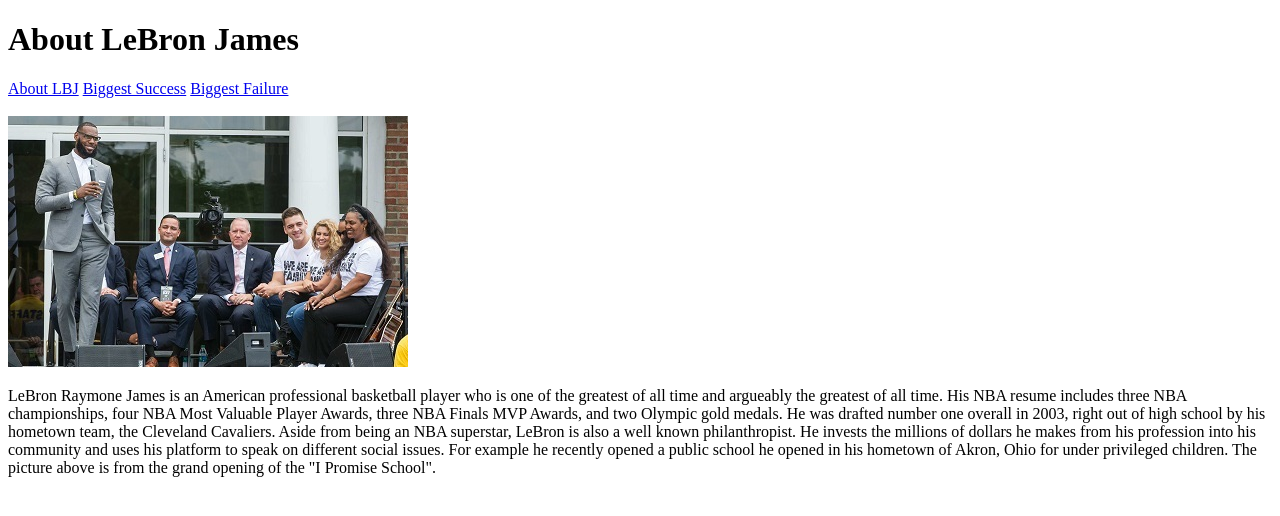
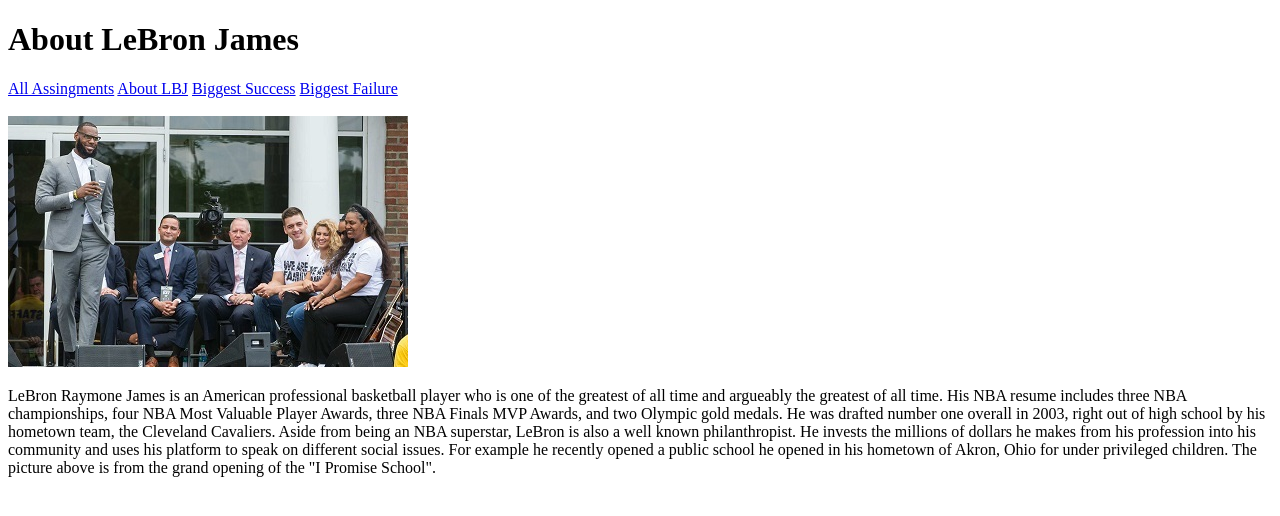
Before and after one commit to Braxtonr/braxtonr.github.io, a plain HTML site: page assignments/assignment2basichtml/aboutlebron.html in a window 1280 px wide. Drawn offline with Linux system fonts and the light colour scheme.

Commit message:
change dr structure

```diff
--- a/assignments/assignment2basichtml/aboutlebron.html
+++ b/assignments/assignment2basichtml/aboutlebron.html
@@ -5,7 +5,7 @@
     </head>
     <body>
         <h1>About LeBron James</h1>
-
+        <a href = "../../index.html">All Assingments</a>
         <a href = "aboutlebron.html">About LBJ</a>
         <a href = "success.html">Biggest Success</a>
         <a href = "learning.html">Biggest Failure</a>
```
Also changed, not shown: assignments/assignment2basichtml/learning.html (+1 -1 lines), assignments/assignment2basichtml/success.html (+1 -1 lines), index.html (line endings or trailing spaces).
